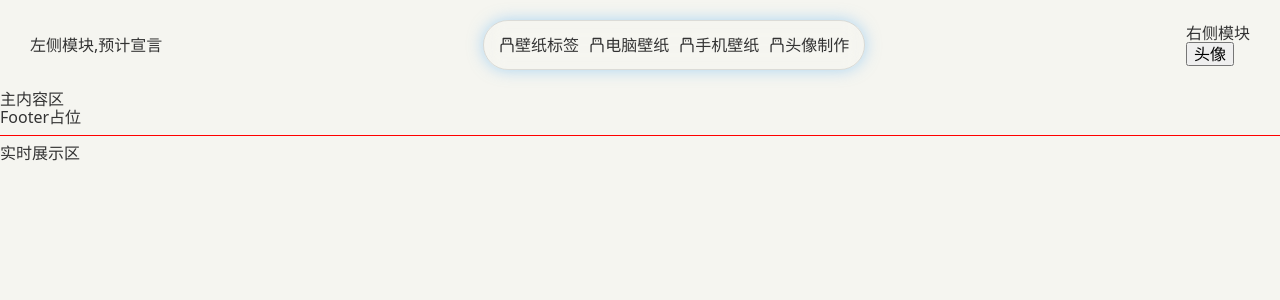
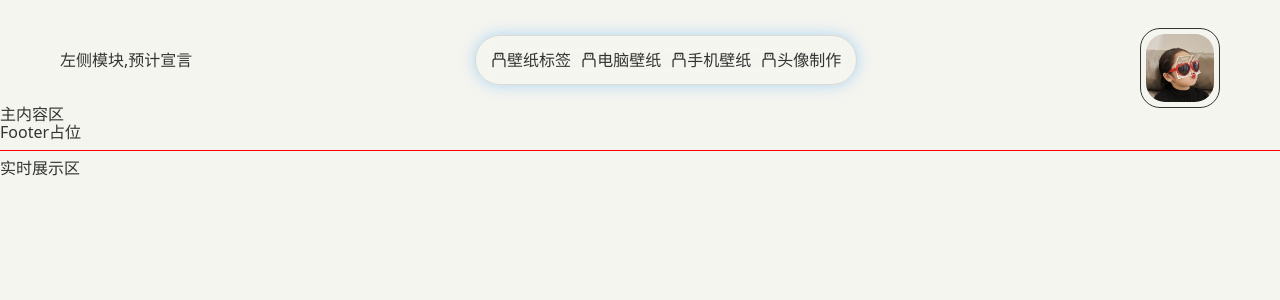
Before and after one commit to 518luck/resume, a React (Vite) app: page / in a window 1280 px wide. Shown: the top 300 px of the page. Built offline with nearby package versions, Linux system fonts and the light colour scheme.

Commit message:
头像的基本样式

```diff
--- a/src/layouts/Header/Header.module.scss
+++ b/src/layouts/Header/Header.module.scss
@@ -2,6 +2,10 @@
   display: flex;
   justify-content: space-between;
   align-items: center;
-  padding: 0 30px;
+  padding: 0 60px;
   height: 90px;
+  margin-top: 15px;
+  .rightSection {
+    margin-top: 15px;
+  }
 }
--- a/src/layouts/Header/components/HeadPortrait/index.module.scss
+++ b/src/layouts/Header/components/HeadPortrait/index.module.scss
@@ -1,3 +1,13 @@
+.avatarImg {
+  padding: 4px;
+  border: 1px solid var(--text-color);
+  border-radius: 20px;
+  :global(.ant-avatar) {
+    border-radius: 20px !important;
+    overflow: hidden;
+  }
+  cursor: pointer;
+}
 .modalOverlay {
   position: fixed;
   top: 0;
--- a/src/layouts/Header/components/HeadPortrait/index.tsx
+++ b/src/layouts/Header/components/HeadPortrait/index.tsx
@@ -1,7 +1,10 @@
 import { useState } from 'react'
+import { Avatar } from 'antd'
 
 import AccountInfoModal from '@/components/AccountInfoModal'
 import style from './index.module.scss'
+
+import yanjingimg from '@/assets/test/眼镜.jpeg'
 
 const HeadPortrait = () => {
   const [showModal, setShowModal] = useState<boolean>(false)
@@ -11,8 +14,14 @@ const HeadPortrait = () => {
   }
 
   return (
-    <div>
-      <button onClick={() => setShowModal(!showModal)}>头像</button>
+    <div className={style.content}>
+      <div className={style.avatarImg} onClick={() => setShowModal(!showModal)}>
+        <Avatar
+          shape='square'
+          size={70}
+          src={<img src={yanjingimg} alt='来财来财' />}
+        />
+      </div>
       {showModal && (
         <div className={style.modalOverlay} onClick={() => handleCloseModal()}>
           <AccountInfoModal />
--- a/src/layouts/Header/index.tsx
+++ b/src/layouts/Header/index.tsx
@@ -10,7 +10,6 @@ const Header = () => {
         <Navbar />
       </div>
       <div className={style.rightSection}>
-        右侧模块
         <HeadPortrait />
       </div>
     </div>
```
